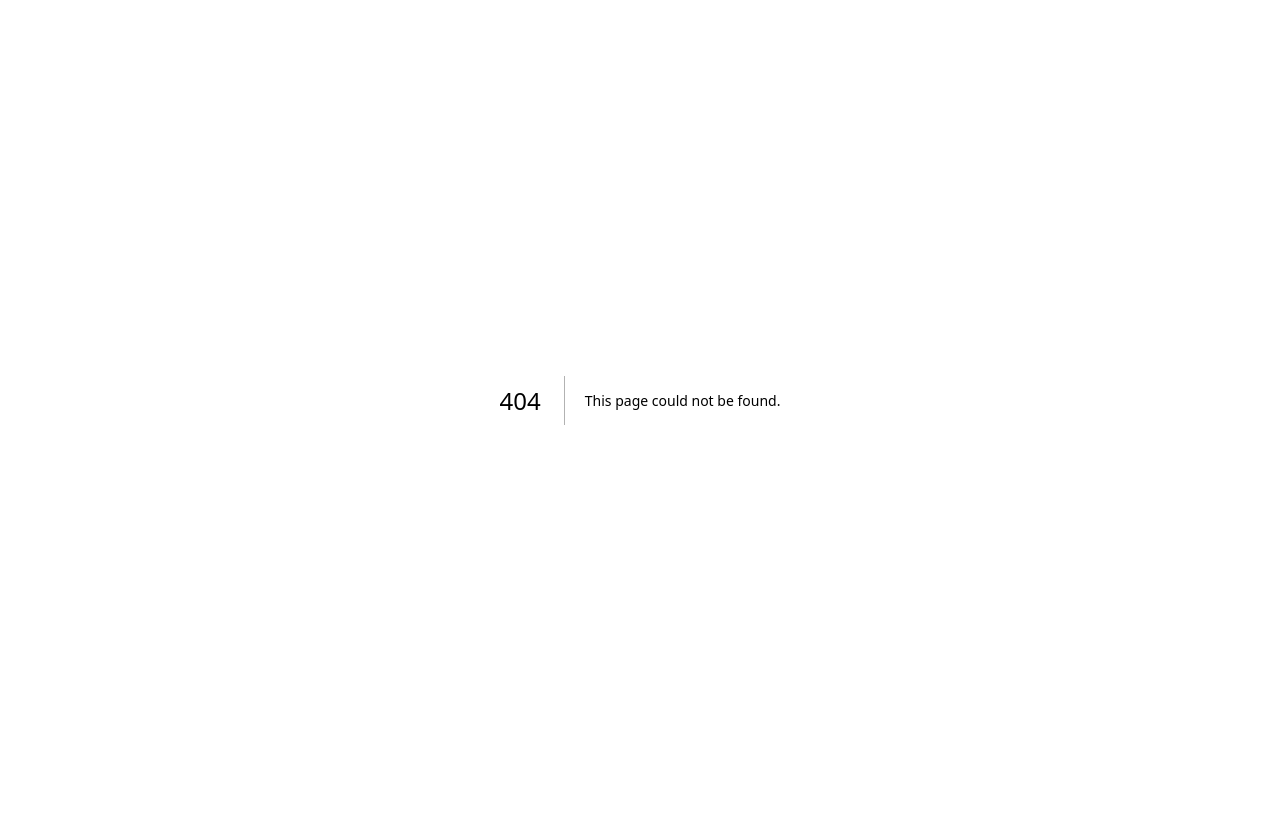
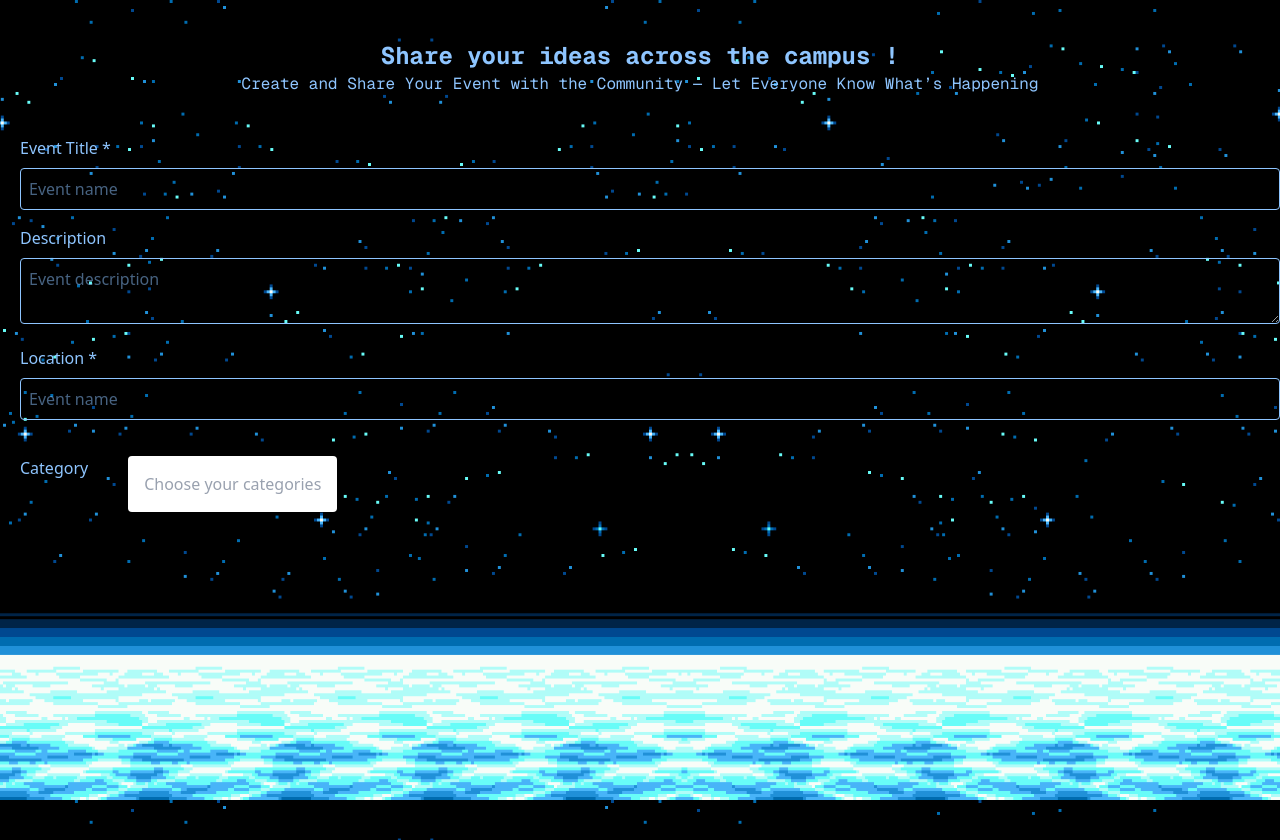
Before and after one commit to kyconf/project-yuevents, a Next.js app in the folder frontend/next-app/: page /events/post_events in a window 1280 px wide. Before the commit this address had no page. Before the commit the page ends 800 px from the top, so only its background shows below. Built offline with nearby package versions, Linux system fonts and the light colour scheme.

Commit message:
Create post event UI

```diff
--- a/frontend/next-app/src/app/components/HeaderEventsDropDownMenu.tsx
+++ b/frontend/next-app/src/app/components/HeaderEventsDropDownMenu.tsx
@@ -9,7 +9,7 @@ const HeaderEventsDropDownMenu = () => {
     <div className="absolute z-1000 bg-white bg-cover p-1 rounded-2xl border-1 border-gray-400 text-sm">
       <DropDownMenuElement name="Calendar Events" href="/events/calendar" />
       <DropDownMenuElement name="Event Feed" href="/events/event-feed" />
-      <DropDownMenuElement name="Add an Event" href="/events/post-event" />
+      <DropDownMenuElement name="Add an Event" href="/events/post_events" />
     </div>
   );
 };
--- /dev/null
+++ b/frontend/next-app/src/app/events/post_events/components/postEventBasicInfo.tsx
@@ -0,0 +1,46 @@
+import Category from "./postEventCategory";
+
+export default function EventBasicInfo(){
+    const category = [
+    {value: "Sport", lable: "Sport"},
+    {value: "Film", lable: "Film"},
+    {value: "Education", lable: "Education"},
+    {value: "Game", lable: "Game"},
+
+    {value: "Technology", lable: "Technology"},
+    {value: "Workshop", lable: "Workshop"},
+    {value: "Networking", lable: "Networking"},
+    {value: "Other", lable: "Other"}
+];
+    return(
+        <div className="text-blue-300 ml-5 mt-10">
+            <form>
+                <label className="">Event Title *</label>
+                <input
+                type="text"
+                placeholder="Event name"
+                className="w-full border p-2 mb-4 mt-2 rounded focus:outline-none focus:ring-2 focus:ring-blue-500 "
+                ></input>
+
+                <label>Description</label>
+                <textarea
+                placeholder="Event description"
+                className="w-full border p-2 -pb-5 mb-4 mt-2 rounded focus:outline-none focus:ring-2 focus:ring-blue-500 "></textarea>
+
+                <label className="">Location *</label>
+                <input
+                type="text"
+                placeholder="Event name"
+                className="w-full border p-2 mb-4 mt-2 rounded focus:outline-none focus:ring-2 focus:ring-blue-500 "
+                ></input>
+
+                <div className="flex gap-10 mt-5">
+                  <label>Category</label>
+                    <div className=" rounded cursor-pointer bg-white text-blue-600">
+                        <Category options={category} placeholder="Choose your categories"></Category>
+                    </div>
+                </div>
+            </form>
+        </div>
+    );
+}
--- /dev/null
+++ b/frontend/next-app/src/app/events/post_events/components/postEventCategory.tsx
@@ -0,0 +1,67 @@
+"use client"
+
+import {useState} from "react"
+
+//define type of each option
+type Option = {
+    value: string,
+    lable: string
+};
+
+interface MultiSelectProps{
+    options: Option[], //list of option available
+    placeholder?: string
+}
+
+export default function Category({options, placeholder}:MultiSelectProps){
+    const [selected, setSelected] = useState<Option[]>([]); //for the selected options
+    const [isOpen, setIsOpen] = useState(false); //for user to interact with dropdown
+
+    const toggleOption = (option:Option) => {
+        //if option is selected, when click again, it will be removed
+        if(selected.find(o => o.value === option.value)){ //find o in selected, if find a value o equal to the option.value...
+            setSelected(selected.filter(o => o.value !== option.value))
+        }
+        else{
+            setSelected([...selected, option]); //if not, then put that option into selected
+        }
+    }
+
+    return(
+        <div className="p-2">
+            {/*Display all the selected options*/}
+            <div
+            className=" rounded p-2 flex flex-wrap items-center gap-1 cursor-pointer"
+            onClick={() => setIsOpen(!isOpen)}> {/*Click this to open or close the dropdown*/}
+
+                {selected.map(option => (
+                    <span className="bg-blue-500 text-white px-2 py-1 rounded flex items-center gap-1"
+                    key={option.value}
+                    onClick={e => {
+                            e.stopPropagation();
+                            toggleOption(option)
+                        }}>
+                        {option.lable}
+                    </span>
+                ))}
+                {/*If nothing was selected, show placeholder*/}
+                {!selected.length && (
+                    <span className="text-gray-400">{placeholder}</span>
+                )}
+            </div>
+
+            {/*Display the dropbox*/}
+            {isOpen && (
+                <ul className="absolute z-10 w-48 max-h-48 overflow-y-auto border border-gray-300 rounded mt-1 bg-gray-300"> {/*dropdown list*/}
+                    {options.map(opt => (
+                        <li
+                        key={opt.value}
+                        onClick={() => toggleOption(opt)} //select or remove option when clicked
+                        className={`p-2 cursor-pointer hover:bg-blue-600 ${selected.find(o => o.value === opt.value) ? "bg-blue-400 text-white w-40" : ""}`}
+                        >{opt.lable}</li>
+                    ))}
+                </ul>
+            )}
+        </div>
+    );
+}
--- /dev/null
+++ b/frontend/next-app/src/app/events/post_events/components/postEventHeader.tsx
@@ -0,0 +1,6 @@
+export default function PostEventHeader(){
+    return(<div className=" text-blue-300 font-mono  flex flex-col items-center mt-10">
+        <h1 className="text-2xl font-bold">Share your ideas across the campus !</h1>
+        <p>Create and Share Your Event with the Community — Let Everyone Know What’s Happening</p>
+        </div>);
+}
--- /dev/null
+++ b/frontend/next-app/src/app/events/post_events/page.tsx
@@ -0,0 +1,11 @@
+import PostEventHeader from "./components/postEventHeader";
+import EventBasicInfo from "./components/postEventBasicInfo";
+export default function Page(){
+    return(
+        <div>
+            <PostEventHeader></PostEventHeader>
+            <EventBasicInfo></EventBasicInfo>
+        </div>
+
+    );
+}
```
Also changed, not shown: frontend/next-app/src/app/events/post_events/components/postEventDateAndTime.tsx (added), 1 other file (tests, documents, lock files or other folders).
